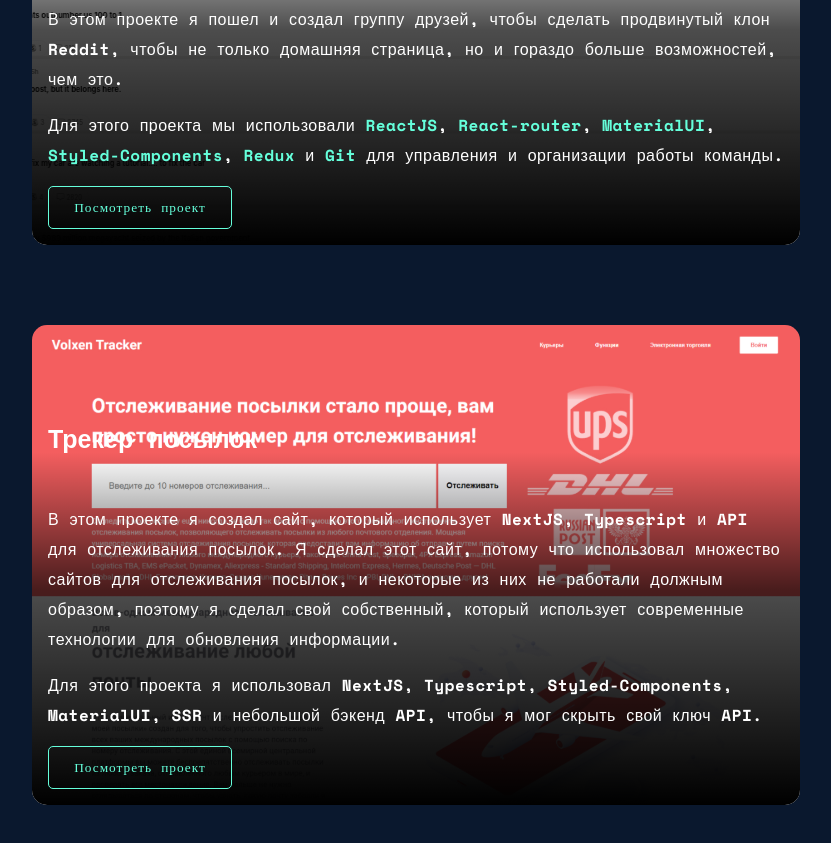
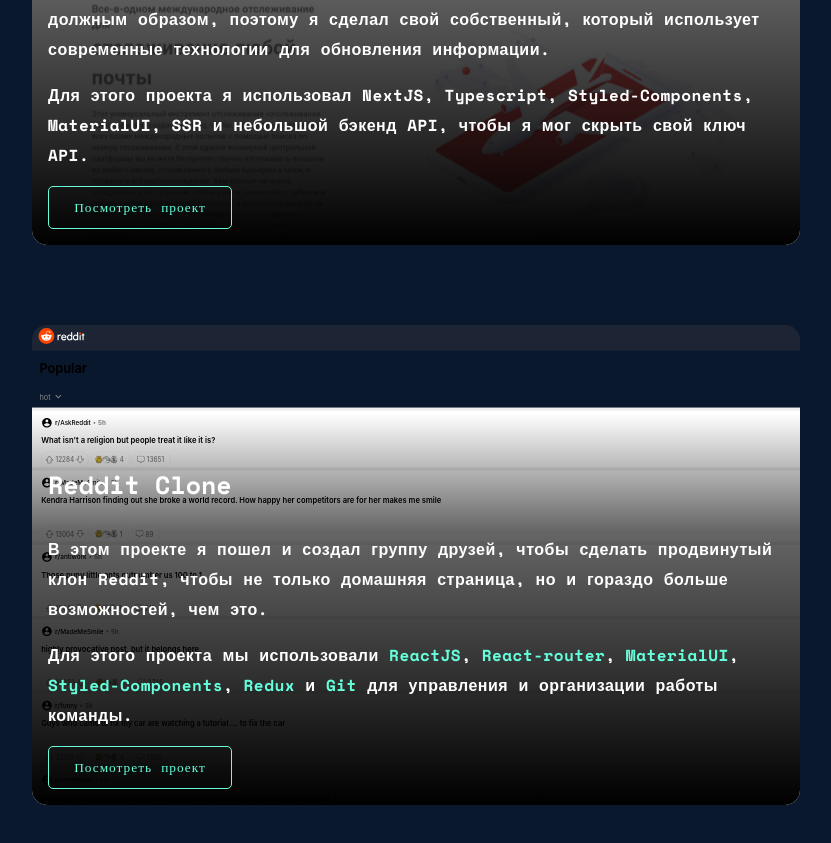
Before and after one commit to Whitelistedd/react-portfolio, a React (Create React App) app: page / in a window 1280 px wide. Shown: the part 2457-3300 px from the top of the page, without its empty margins (224-1055 px from the left). Built offline with nearby package versions, Linux system fonts and the light colour scheme.

Commit message:
fixed projects order and links

```diff
--- a/src/components/Projects.jsx
+++ b/src/components/Projects.jsx
@@ -1,8 +1,8 @@
 import React from 'react'
 import styled from 'styled-components'
 import Project1 from "../images/Base.svg"
-import Project2 from "../images/Reddit.svg"
-import Project3 from "../images/VolxenTracker.svg"
+import Project3 from "../images/Reddit.svg"
+import Project2 from "../images/VolxenTracker.svg"
 import Aos from 'aos';
 import {devices} from "../MediaQueries"
 
@@ -42,12 +42,13 @@ const CardContent = styled.div`
     z-index: 1;
     transition: 600ms ease;
     height: 45vh;
+    font-weight: 700;
     width: 100%;
     gap: 1em;
     background:
     linear-gradient(
-        hsl(0 0% 0% / 0) 10%,
-        hsl(20 0% 0% / 0.7) 45%,
+        hsl(0 0% 0% / 0) 0%,
+        hsl(20 0% 0% / 0.6) 30%,
         hsl(0 0% 0% / 1) 100%
       );
       color: white;
@@ -135,21 +136,10 @@ const Container = styled.section`
     }
 `
 
-/* const A = styled.a`
-    position: relative;
-    padding: 1.25rem 1.75rem;
-    font-family: "Space Mono";
-    background: none;
-    color: #65FFDB;
-    border-radius: 5px;
-    border: 1px solid #65FFDB;
-    transition: 600ms ease;
-    &:hover {
-        transition: 600ms ease;
-        background-color: #133040;
-        cursor: pointer;
-    }
-` */
+const A = styled.a`
+color: inherit;
+text-decoration: none;
+`
 
 export const Projects = () => {
 
@@ -187,34 +177,12 @@ export const Projects = () => {
                             Для этого проекта я использовал <HL>ReactJS</HL> , <HL>Redux</HL>, <HL>Styled-Components</HL> и бэкэнд
                             REST API, созданный с помощью <HL>Node</HL>, <HL>ExpressJS</HL> и <HL>MongoDB</HL>.
                             </CardDesc>
-                        <Button>Посмотреть проект</Button>
+                            <A href='https://basev.vercel.app/' target="_blank" ><Button>Посмотреть проект</Button></A>
                     </CardContent>
                 </CardOne>
                 <CardTwo
                 data-aos="fade-up"
                 data-aos-offset="410"
-                data-aos-delay="0"
-                data-aos-duration="500"
-                data-aos-easing="ease-in-out"
-                data-aos-mirror="false"
-                data-aos-once="false"
-                >
-                    <CardContent>
-                        <CardTitle>Reddit Clone</CardTitle>
-                        <CardDesc>
-                            В этом проекте я пошел и создал группу друзей, чтобы сделать продвинутый клон Reddit,
-                            чтобы не только домашняя страница, но и гораздо больше возможностей, чем это.
-                        </CardDesc>
-                        <CardDesc>
-                            Для этого проекта мы использовали <HL>ReactJS</HL>, <HL>React-router</HL>, <HL>MaterialUI</HL>,
-                            <HL> Styled-Components</HL>, <HL>Redux</HL> и <HL>Git</HL> для управления и организации работы команды.
-                        </CardDesc>
-                        <Button>Посмотреть проект</Button>
-                    </CardContent>
-                </CardTwo>
-                <CardThree
-                data-aos="fade-up"
-                data-aos-offset="420"
                 data-aos-delay="0"
                 data-aos-duration="500"
                 data-aos-easing="ease-in-out"
@@ -236,6 +204,28 @@ export const Projects = () => {
                         Для этого проекта я использовал NextJS, Typescript, Styled-Components, MaterialUI, SSR
                         и небольшой бэкенд API, чтобы я мог скрыть свой ключ API.
                         </CardDesc>
+                        <A href='https://volxenjs.vercel.app/' target="_blank" ><Button>Посмотреть проект</Button></A>
+                    </CardContent>
+                </CardTwo>
+                <CardThree
+                data-aos="fade-up"
+                data-aos-offset="420"
+                data-aos-delay="0"
+                data-aos-duration="500"
+                data-aos-easing="ease-in-out"
+                data-aos-mirror="false"
+                data-aos-once="false"
+                >
+                    <CardContent>
+                        <CardTitle>Reddit Clone</CardTitle>
+                        <CardDesc>
+                            В этом проекте я пошел и создал группу друзей, чтобы сделать продвинутый клон Reddit,
+                            чтобы не только домашняя страница, но и гораздо больше возможностей, чем это.
+                        </CardDesc>
+                        <CardDesc>
+                            Для этого проекта мы использовали <HL>ReactJS</HL>, <HL>React-router</HL>, <HL>MaterialUI</HL>,
+                            <HL> Styled-Components</HL>, <HL>Redux</HL> и <HL>Git</HL> для управления и организации работы команды.
+                        </CardDesc>
                         <Button>Посмотреть проект</Button>
                     </CardContent>
                 </CardThree>
```
